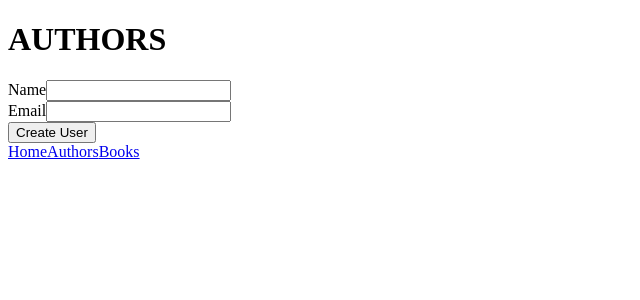
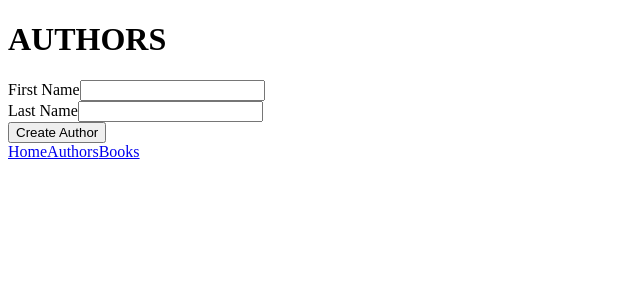
Before and after one commit to loydockery/2021-05-30-vue-firebase-crud-v2, a Vue app: page /authors in a window 1280 px wide. Shown: the top 300 px of the page, without its empty margins (0-640 px from the left). Built offline with nearby package versions, Linux system fonts and the light colour scheme.

Commit message:
added authors page

```diff
--- /dev/null
+++ b/src/components/AuthorCreate.vue
@@ -0,0 +1,36 @@
+<template>
+  <div id="UserCreate">
+    <form @submit.prevent="onSubmit">
+      <div>
+        <label>First Name</label>
+        <input v-model="form.firstName" required />
+      </div>
+
+      <div>
+        <label>Last Name</label>
+        <input v-model="form.lastName" required />
+      </div>
+
+      <button type="submit">Create Author</button>
+    </form>
+  </div>
+</template>
+
+<script>
+import { createAuthor } from '@/firebase'
+import { reactive } from 'vue'
+
+export default {
+  setup() {
+    const form = reactive({ firstName: '', lastName: '' })
+
+    const onSubmit = async () => {
+      await createAuthor({ ...form })
+      form.firstName = ''
+      form.lastName = ''
+    }
+
+    return { form, onSubmit }
+  },
+}
+</script>
--- a/src/firebase.js
+++ b/src/firebase.js
@@ -9,7 +9,12 @@ const firebaseApp = firebase.initializeApp({
 
 const db = firebaseApp.firestore()
 const usersCollection = db.collection('users')
+const authorsCollection = db.collection('authors')
 
 export const createUser = user => {
   return usersCollection.add(user)
 }
+
+export const createAuthor = user => {
+  return authorsCollection.add(user)
+}
--- a/src/views/Authors.vue
+++ b/src/views/Authors.vue
@@ -1,15 +1,15 @@
 <template>
   <div id="authors">
     <h1>AUTHORS</h1>
-    <UserCreate />
+    <AuthorCreate />
   </div>
 </template>
 
 <script>
-import UserCreate from '../components/UserCreate.vue'
+import AuthorCreate from '../components/AuthorCreate.vue'
 
 export default {
   name: 'Authors',
-  components: { UserCreate },
+  components: { AuthorCreate },
 }
 </script>
```
